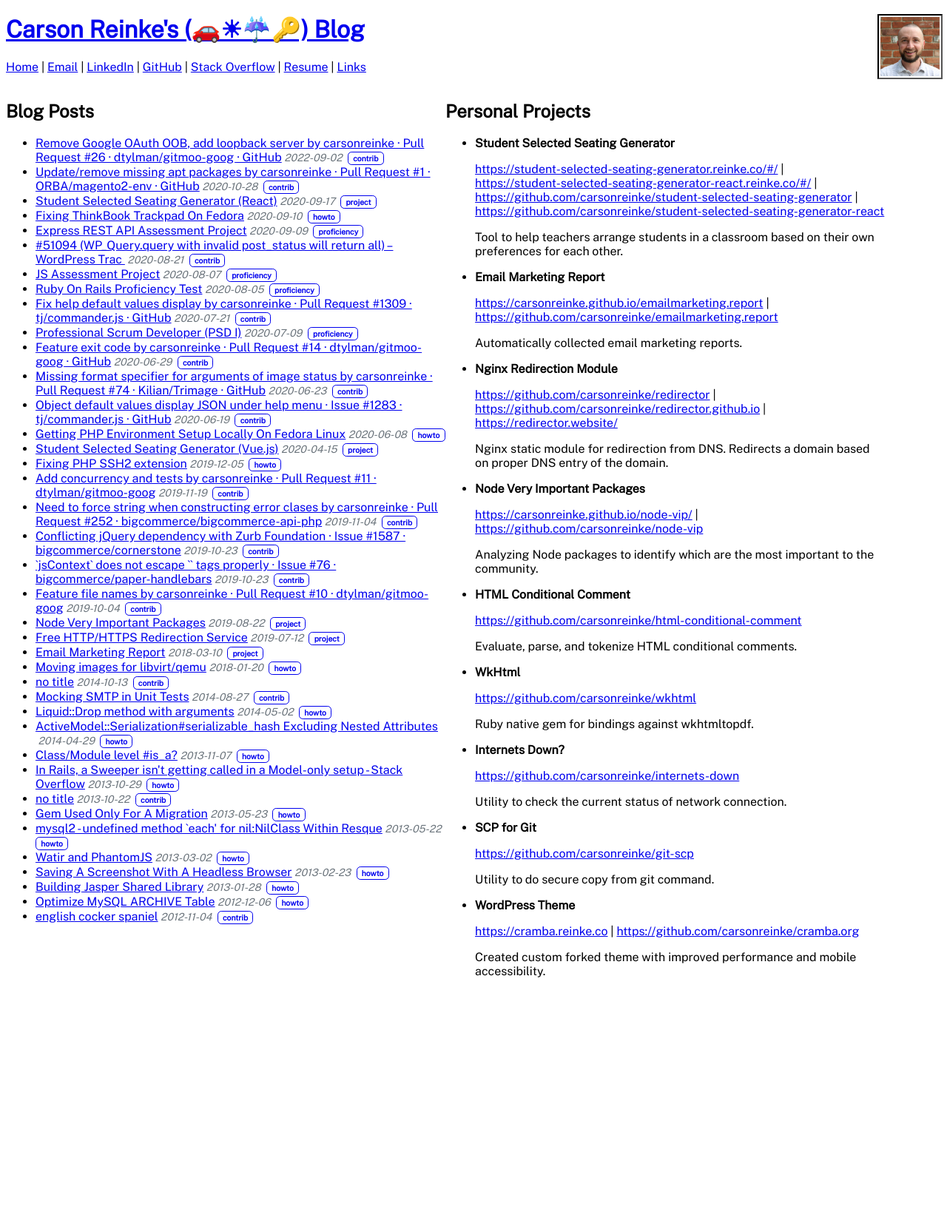
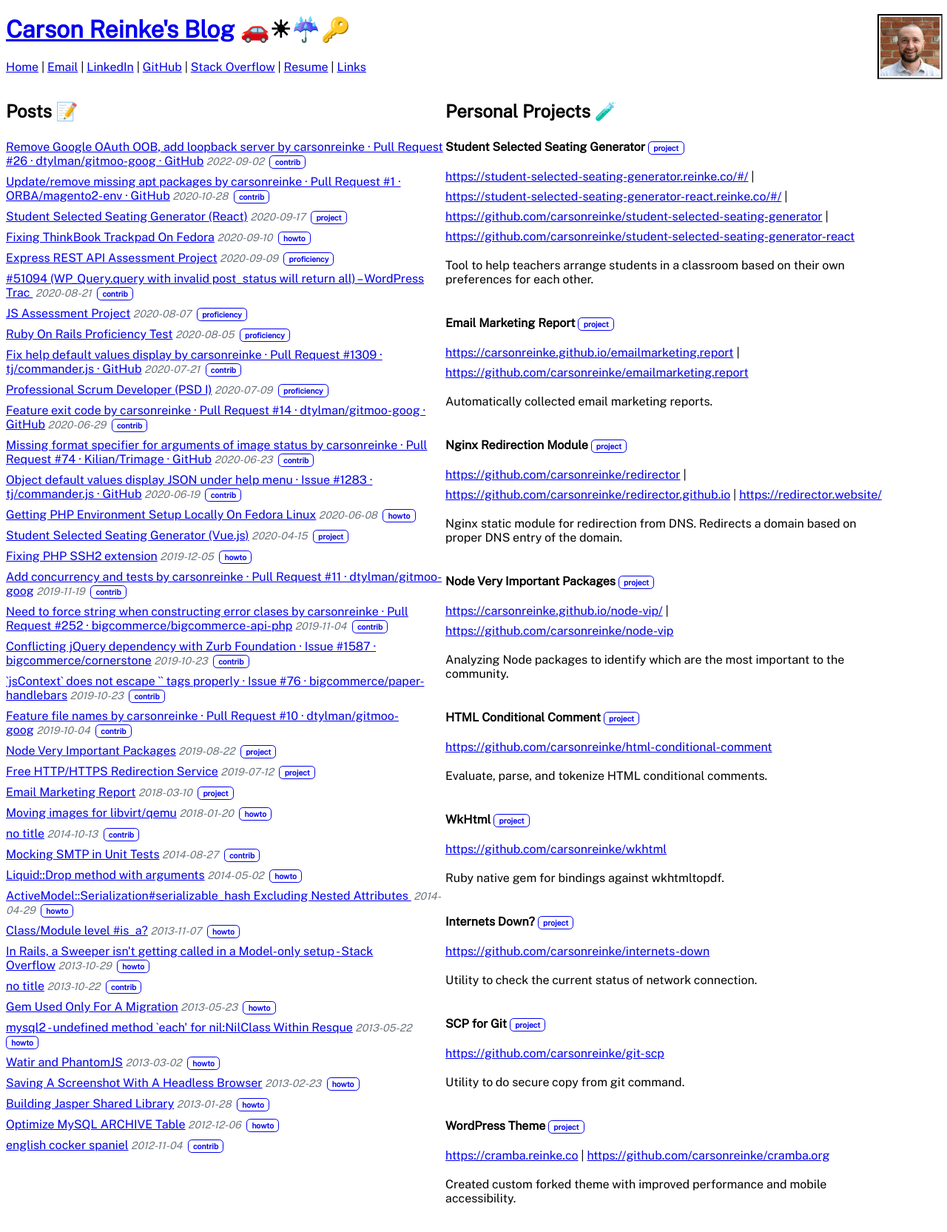
Before and after one commit to carsonreinke/reinke.co, a Jekyll site: the page built from index.html, in a window 1280 px wide. Shown: the whole page at 74% size. Built offline with Jekyll 4.4.1, drawn with Linux system fonts in a browser that asks for light colours; before the commit the page ends 1338 px from its top, so only the background shows below that.

Commit message:
Add some styling

```diff
--- a/_config.yml
+++ b/_config.yml
@@ -10,6 +10,6 @@
   - jekyll-seo-tag
 google_analytics: 'G-46P9H5WCMS'
 permalink: "/:title:output_ext"
-title: &title "Carson Reinke's (🚗☀☔🔑) Blog"
+title: &title "Carson Reinke's Blog"
 description: *title
 url: "https://reinke.co"
--- a/_layouts/default.html
+++ b/_layouts/default.html
@@ -54,7 +54,7 @@
     <header>
       <div class="headshot"><img src="assets/images/android-chrome-512x512.png" alt="Carson Reinke's Headshot"></div>
 
-      <h1><a href="{{ "/" | relative_url }}">{{ site.title }}</a></h1>
+      <h1><a href="{{ "/" | relative_url }}">{{ site.title }}</a> 🚗☀☔🔑</h1>
 
       <nav>
         <ol>
--- a/assets/css/style.css
+++ b/assets/css/style.css
@@ -58,6 +58,19 @@
 div.column {
   width: 47%;
   float: left;
+}
+
+div.posts ul, div.projects ul {
+  padding-left: 0;
+}
+
+div.posts ul>li, div.projects ul>li {
+  list-style-type: none;
+  padding: 0.25em 0 0.25em 0;
+}
+
+div.projects ul>li:first-child h3 {
+  margin-top: 0;
 }
 
 div.headshot {
--- a/index.html
+++ b/index.html
@@ -3,8 +3,8 @@
 title: Carson Reinke
 ---
 
-<div class="column">
-  <h2>Blog Posts</h2>
+<div class="column posts">
+  <h2>Posts 📝</h2>
   <ul>
     {% for post in site.posts %}
       {% unless post.tags contains "link" %}
@@ -21,12 +21,12 @@
   </ul>
 </div>
 
-<div class="column">
-  <h2>Personal Projects</h2>
+<div class="column projects">
+  <h2>Personal Projects 🧪</h2>
   <ul>
     {% for project in site.data.projects %}
     <li>
-      <h3>{{ project.name }} </h3>
+      <h3>{{ project.name }} <span class="badge">project</span></h3>
       <ul class="links">
       {% for link in project.links %}
         <li><a href="{{ link }}">{{ link }}</a></li>
```
